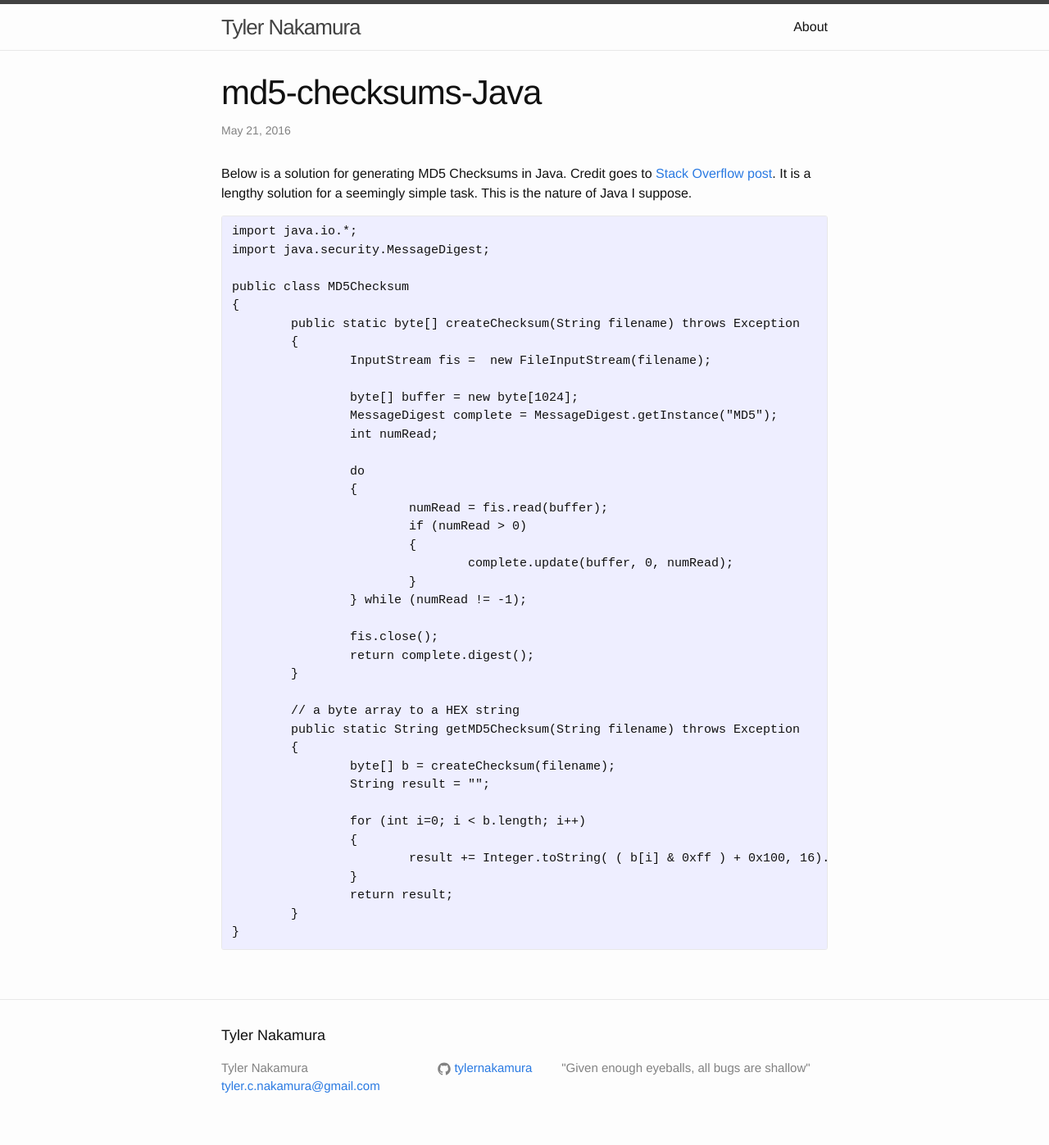
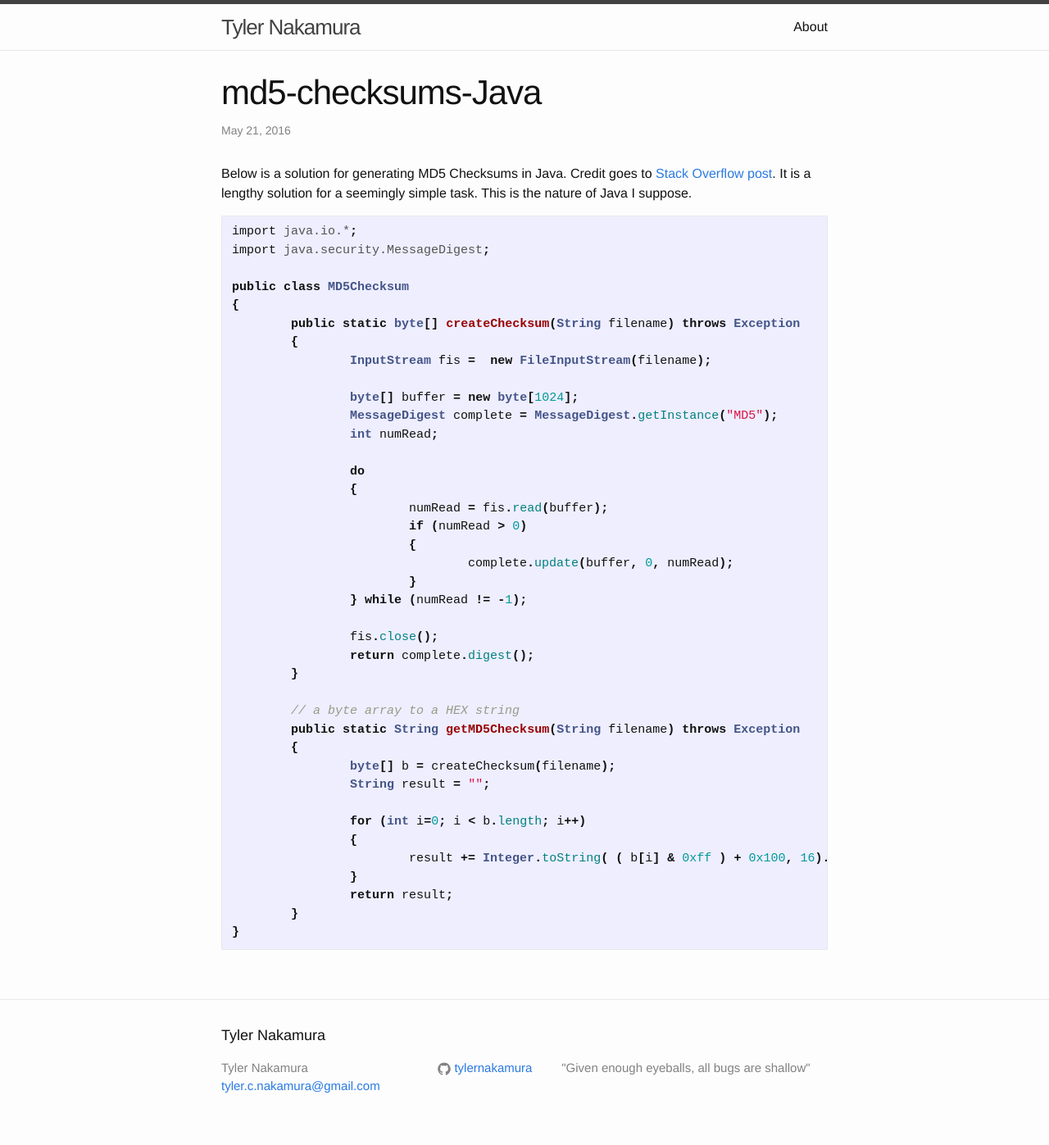
Before and after one commit to ahlim0m/tylernakamura.github.io, a Jekyll site: the page built from _posts/2016-05-21-md5-checksums-java.markdown, in a window 1280 px wide. Shown: the whole page at 82% size. Built offline with Jekyll 4.4.1, drawn with Linux system fonts in a browser that asks for light colours; Markdown is read by kramdown in place of the engine named in the settings.

Commit message:
fix formatting

````diff
--- a/_config.yml
+++ b/_config.yml
@@ -15,4 +15,5 @@ url: "tylernakamura.com" # the base hostname & protocol for your site
 github_username:  tylernakamura
 
 # Build settings
-markdown: kramdown
+markdown: redcarpet
+extensions: [fenced_code_blocks]
--- a/_posts/2016-05-21-md5-checksums-java.markdown
+++ b/_posts/2016-05-21-md5-checksums-java.markdown
@@ -10,7 +10,7 @@ Credit goes to [Stack Overflow post](http://stackoverflow.com/a/304275/4143925).
 It is a lengthy solution for a seemingly simple task.
 This is the nature of Java I suppose.
 
-```Java
+```java
 import java.io.*;
 import java.security.MessageDigest;
 
````
